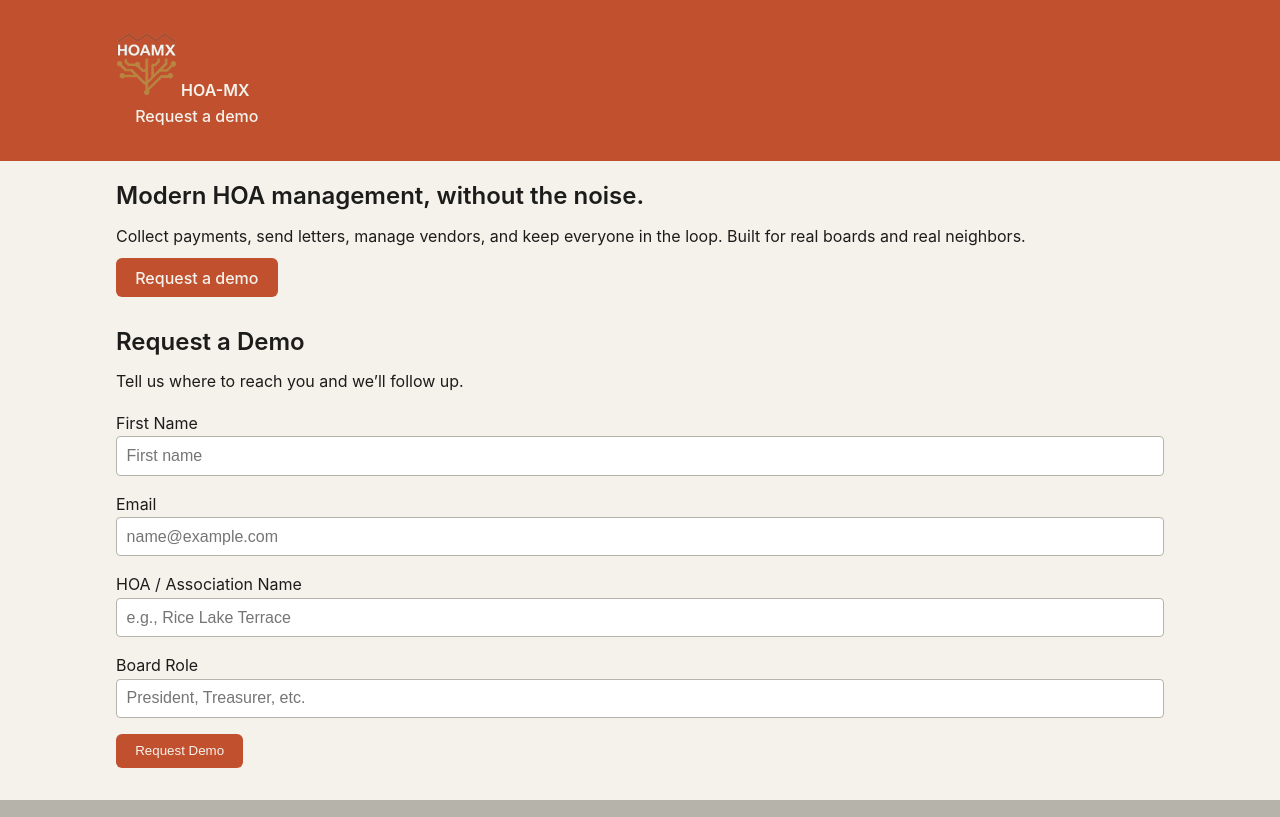
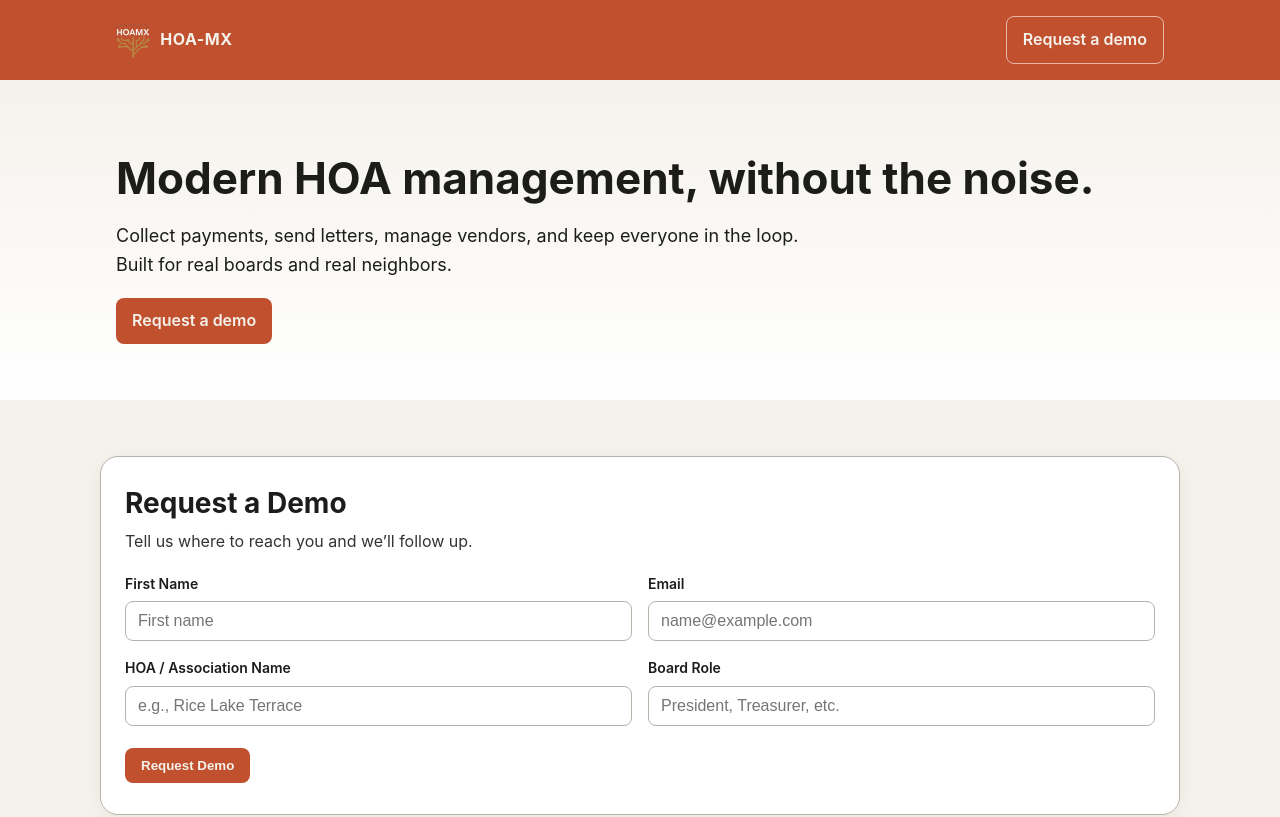
Before and after one commit to hoamxTrav/hoamx_com, a plain HTML site: page index.html in a window 1280 px wide. Shown: the top 817 px of the page. Drawn offline with Linux system fonts and the light colour scheme; no server answers.

Commit message:
Update theme.css

```diff
--- a/theme.css
+++ b/theme.css
@@ -1,90 +1,113 @@
-/* HOA-MX Minimal Theme  |  v3.1  */
+/* HOA-MX Theme v3.1 — polished minimal */
 
-/* ---------- Base Variables ---------- */
-:root {
-  --soft-white: #F5F2EC;
-  --cement-gray: #B6B3AA;
-  --natural-oak: #C89F63;
-  --matte-black: #1C1C1B;
-  --terracotta: #C1502E;
+/* ----- Brand Vars ----- */
+:root{
+  --soft-white:#F5F2EC;
+  --cement-gray:#B6B3AA;
+  --natural-oak:#C89F63;
+  --matte-black:#1C1C1B;
+  --terracotta:#C1502E;
+
+  --radius-lg:18px;
+  --radius-sm:8px;
+
+  --container:1080px;
 }
 
-/* ---------- Reset ---------- */
-*,
-*::before,
-*::after { box-sizing: border-box; margin: 0; padding: 0; }
+/* ----- Reset / Base ----- */
+*,*::before,*::after{box-sizing:border-box}
+html,body{height:100%}
+body{
+  margin:0;
+  font-family:-apple-system,BlinkMacSystemFont,"Segoe UI",Helvetica,Arial,sans-serif;
+  color:var(--matte-black);
+  background:var(--soft-white);
+  line-height:1.6;
+  -webkit-font-smoothing:antialiased;
+}
+img{max-width:100%;display:block}
 
-html, body {
-  height: 100%;
-  font-family: -apple-system, BlinkMacSystemFont, "Segoe UI", Helvetica, Arial, sans-serif;
-  background: var(--soft-white);
-  color: var(--matte-black);
-  line-height: 1.6;
-  -webkit-font-smoothing: antialiased;
+/* ----- Layout ----- */
+.container{max-width:var(--container);margin-inline:auto;padding:16px}
+.section{padding:56px 0}
+.card{
+  background:#fff;border:1px solid var(--cement-gray);
+  border-radius:var(--radius-lg); padding:24px;
+  box-shadow:0 4px 20px rgba(0,0,0,.05);
 }
 
-/* ---------- Layout ---------- */
-.container { width: 100%; max-width: 1080px; margin: 0 auto; padding: 1rem; }
+/* ----- Header ----- */
+.site-header{
+  background:var(--terracotta); color:var(--soft-white);
+}
+.header-inner{display:flex; align-items:center; justify-content:space-between}
+.brand{display:flex; align-items:center; gap:10px}
+.logo{height:36px; width:auto}
+.wordmark{font-weight:700; letter-spacing:.5px}
 
-/* ---------- Header & Footer ---------- */
-header {
-  background: var(--terracotta);
-  color: var(--soft-white);
-  padding: 1rem 0;
-  text-align: left;
-  font-weight: 600;
+/* ----- Hero ----- */
+.hero{
+  background:linear-gradient(180deg, var(--soft-white), #fff);
+  padding:56px 0 40px;
 }
-footer {
-  background: var(--cement-gray);
-  color: var(--matte-black);
-  text-align: center;
-  padding: 1rem;
-  font-size: 0.9rem;
+.hero h1{
+  font-size:clamp(28px,4vw,44px);
+  line-height:1.2; margin:0 0 10px 0;
+}
+.lede{font-size:18px; max-width:720px}
+.cta-row{margin-top:18px; display:flex; gap:12px}
+
+/* ----- Typography ----- */
+h2.section-title{font-size:28px;margin:0 0 4px 0}
+.section-subtitle{margin:0 0 18px 0; color:#333}
+
+/* ----- Buttons & Links ----- */
+a{color:var(--natural-oak); text-decoration:none}
+a:hover{text-decoration:underline}
+
+.btn{
+  display:inline-block;
+  padding:10px 16px; border-radius:var(--radius-sm);
+  background:var(--terracotta); color:var(--soft-white);
+  font-weight:600; border:0; cursor:pointer;
+  transition:transform .08s ease, background .2s ease;
+  text-decoration:none;
+}
+.btn:hover{background:var(--natural-oak)}
+.btn:active{transform:translateY(1px)}
+.btn-ghost{
+  background:transparent; color:var(--soft-white);
+  border:1px solid rgba(255,255,255,.6);
+}
+.btn-ghost:hover{background:rgba(255,255,255,.12)}
+
+/* ----- Form ----- */
+.form-grid{
+  display:grid;
+  grid-template-columns:repeat(2,minmax(0,1fr));
+  gap:16px;
+}
+.field{display:flex; flex-direction:column; gap:6px}
+label{font-size:14px; font-weight:600}
+input,select,textarea{
+  font-size:16px; padding:10px 12px; border-radius:8px;
+  border:1px solid var(--cement-gray); background:#fff;
+}
+input:focus,select:focus,textarea:focus{
+  outline:2px solid var(--natural-oak);
+  border-color:var(--natural-oak);
+}
+.actions{grid-column:1 / -1; display:flex; align-items:center; gap:12px}
+.form-msg{min-height:1.25rem; font-size:14px}
+
+/* ----- Footer ----- */
+.site-footer{
+  background:var(--cement-gray); color:var(--matte-black);
+  padding:16px 0; text-align:center;
 }
 
-/* ---------- Typography ---------- */
-h1, h2, h3 { font-weight: 600; margin-bottom: 0.5rem; }
-p { margin-bottom: 1rem; }
-.sr { position:absolute; left:-9999px; }
-
-/* ---------- Links & Buttons ---------- */
-a { color: var(--natural-oak); text-decoration: none; }
-a:hover { text-decoration: underline; }
-
-button, .btn {
-  background: var(--terracotta);
-  color: var(--soft-white);
-  border: none;
-  border-radius: 6px;
-  padding: 0.6rem 1.2rem;
-  cursor: pointer;
-  font-weight: 500;
-  transition: background 0.2s ease-in-out;
+/* ----- Responsive ----- */
+@media (max-width:720px){
+  .form-grid{grid-template-columns:1fr}
+  .nav{display:none}
 }
-button:hover, .btn:hover { background: var(--natural-oak); }
-
-/* ---------- Forms ---------- */
-input, select, textarea {
-  width: 100%;
-  padding: 0.6rem;
-  border: 1px solid var(--cement-gray);
-  border-radius: 4px;
-  font-size: 1rem;
-  background: #fff;
-  margin-bottom: 1rem;
-}
-input:focus, select:focus, textarea:focus {
-  outline: 2px solid var(--natural-oak);
-}
-
-/* ---------- Utilities ---------- */
-.text-center { text-align: center; }
-.mt-2 { margin-top: 0.5rem; }
-.mt-4 { margin-top: 1rem; }
-.hidden { display: none; }
-
-/* ---------- Responsive ---------- */
-@media (max-width: 640px) {
-  header, footer { padding: 0.75rem; }
-  button, .btn { width: 100%; }
-}
```
